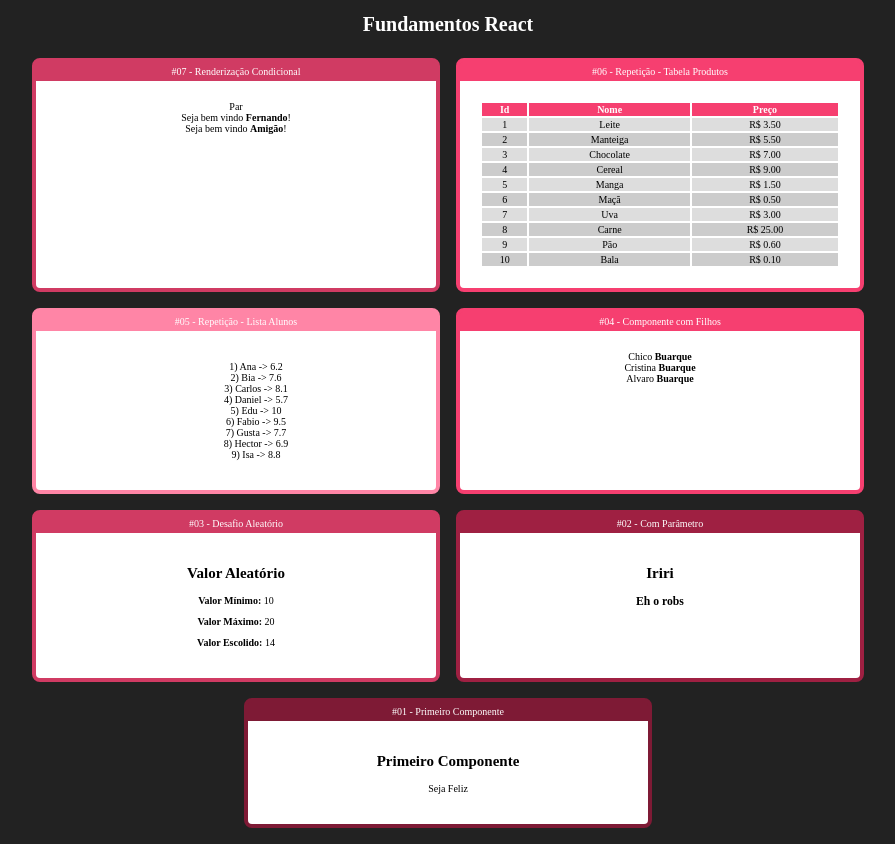
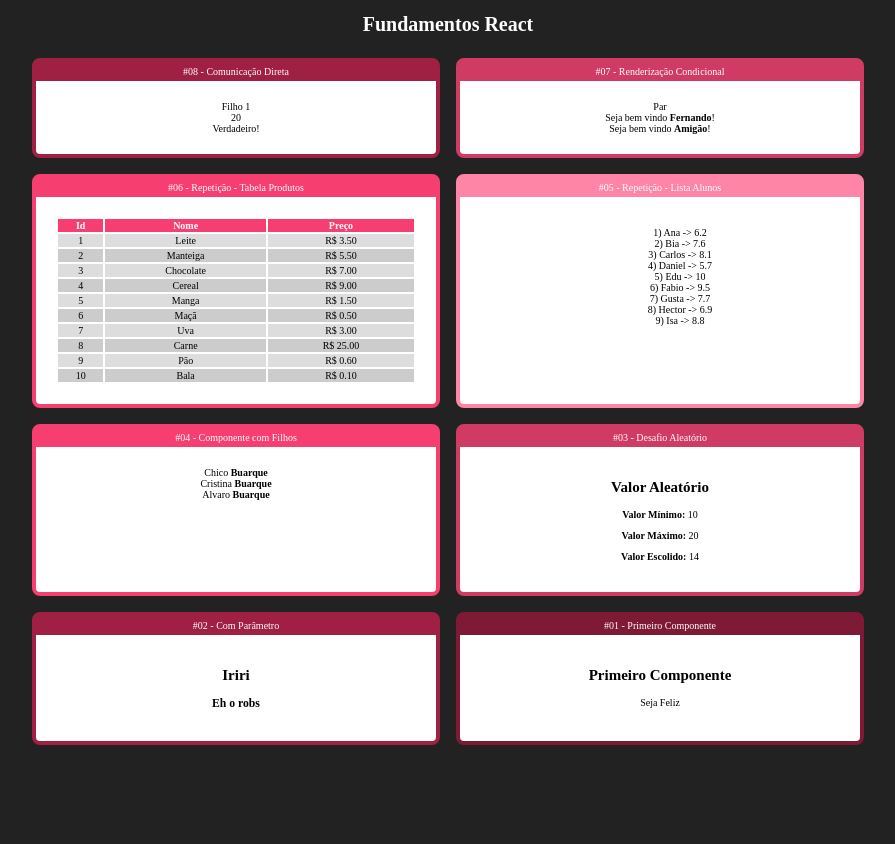
Before and after one commit to DisistiNao/Fundamentos-React, a React (Create React App) app: page / in a window 1280 px wide. Shown: the whole page, without its empty margins (192-1087 px from the left). After the commit the page ends 800 px from the top, so only its background shows below. Built offline with nearby package versions, Linux system fonts and the light colour scheme.

Commit message:
Comunicação Direta

```diff
--- a/src/App.jsx
+++ b/src/App.jsx
@@ -1,6 +1,7 @@
 import "./App.css"
 import React from 'react'
 
+import DiretaPai from "./components/comunicacao/DiretaPai"
 import UsuarioInfo from "./components/condicional/UsuarioInfo"
 import ParOuImpar from "./components/condicional/ParOuImpar"
 import TabelaProdutos from "./components/repeticao/TabelaProdutos"
@@ -15,10 +16,10 @@ import Card from "./components/layout/Card"
 export default () => (
     <div className="app">
         <h1>Fundamentos React</h1>
-
         <div className="cards">
-            {/* <Card titulo="#08 - Renderização Condicional" color="#9f2042">
-            </Card> */}
+            <Card titulo="#08 - Comunicação Direta" color="#9f2042">
+                <DiretaPai />
+            </Card>
             <Card titulo="#07 - Renderização Condicional" color="#d03b63">
                 <ParOuImpar numero={20}/>
                 <UsuarioInfo usuario={{nome: 'Fernando'}}/>
--- /dev/null
+++ b/src/components/comunicacao/DiretaFilho.jsx
@@ -0,0 +1,11 @@
+import React from "react"
+
+export default (props) => {
+    return (
+        <div>
+            <div>{props.texto}</div>
+            <div>{props.numero}</div>
+            <div>{props.bool ? "Verdadeiro" : "Falso"}!</div>
+        </div>
+    )
+}
--- /dev/null
+++ b/src/components/comunicacao/DiretaPai.jsx
@@ -0,0 +1,10 @@
+import React from "react"
+import DiretaFilho from "./DiretaFilho"
+
+export default (props) => {
+    return (
+        <div>
+            <DiretaFilho texto="Filho 1" numero={20} bool={true}/>
+        </div>
+    )
+}
```
